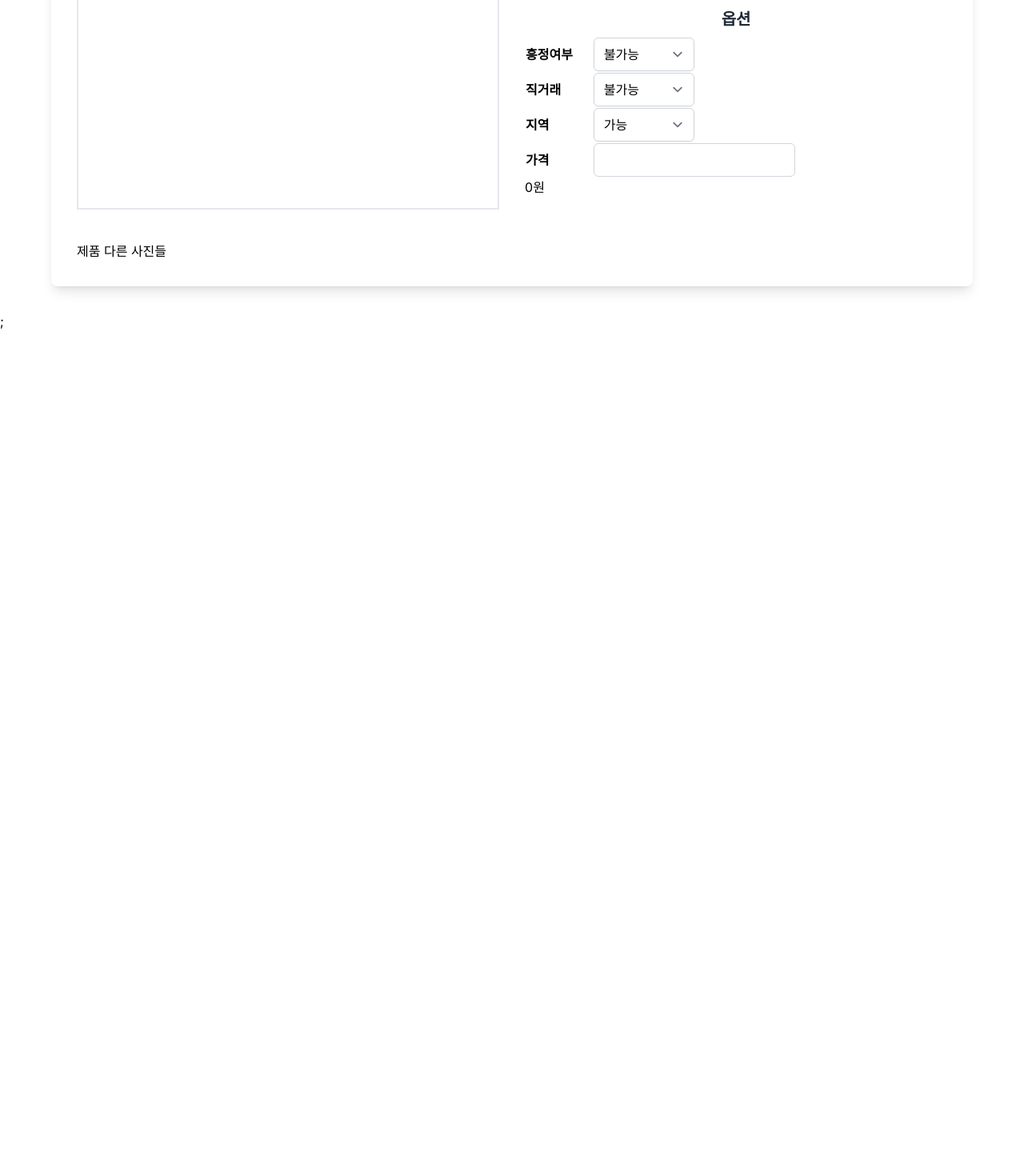
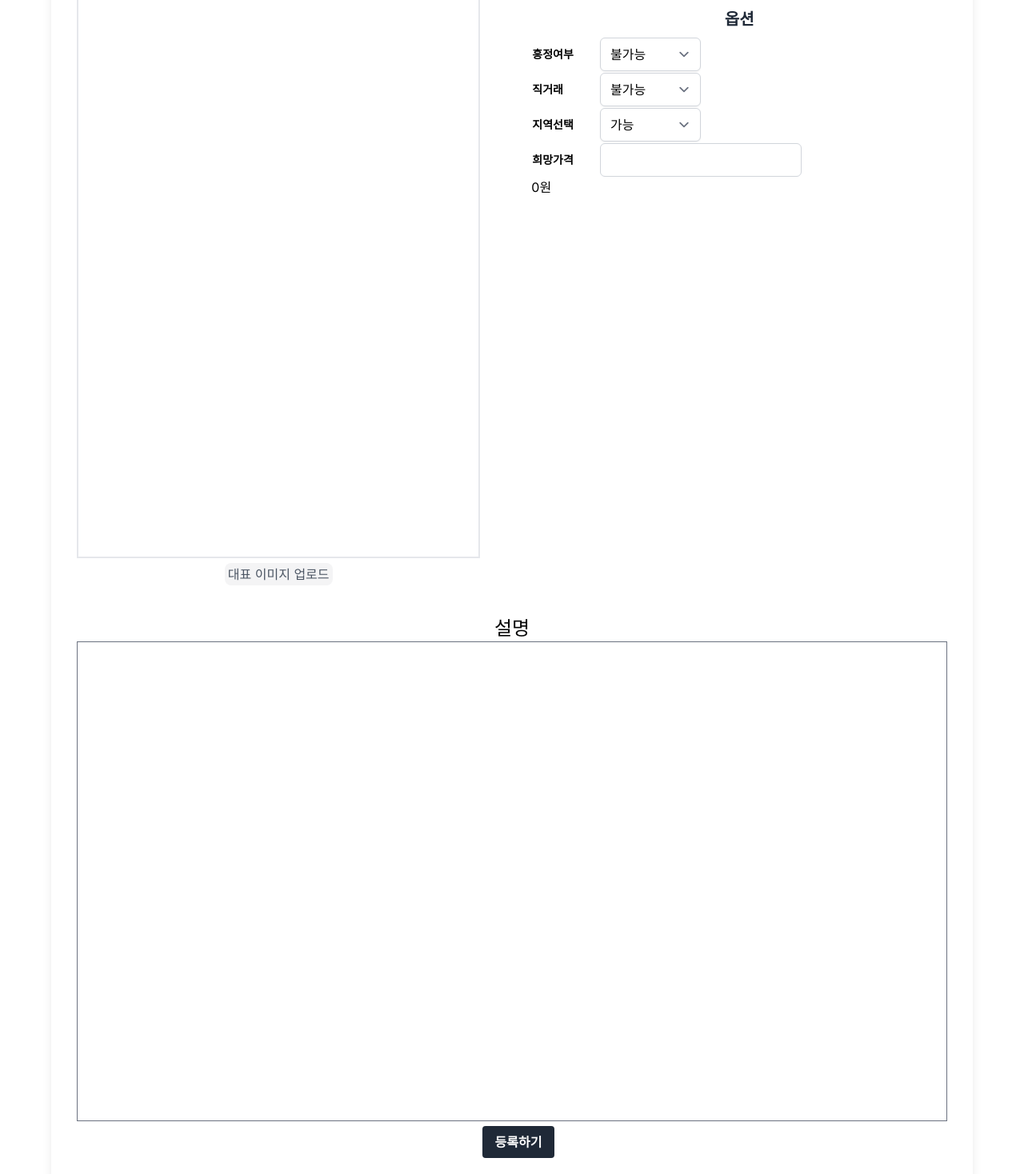
Before and after one commit to Winter100/next-shopping, a Next.js app: page /newproduct in a window 1280 px wide. Shown: the part 222-1690 px from the top of the page at 80% size. Before the commit the page ends 800 px from the top, so only its background shows below. Built offline with nearby package versions, Linux system fonts and the light colour scheme; no server answers; sample sign-in values are in the browser's storage.

Commit message:
btn폴더 정리, 에드 컴포넌트 등록하기버튼 추가

```diff
--- a/app/components/Product/AddProcuct.tsx
+++ b/app/components/Product/AddProcuct.tsx
@@ -7,22 +7,9 @@ export default function AddProcuct() {
   const [image, setImage] = useState(null);
   const [price, setPrice] = useState(0);
 
-  const handleTitleChange = (e: any) => {
-    setTitle(e.target.value);
-  };
-
-  const handleDescriptionChange = (e: any) => {
-    setDescription(e.target.value);
-  };
-
   function priceChangeHandler(e: React.ChangeEvent<HTMLInputElement>) {
     setPrice(Number(e.target.value));
   }
-
-  const handleImageChange = (e: any) => {
-    const file = e.target.files[0];
-    setImage(file);
-  };
 
   const handleSubmit = (e: any) => {
     e.preventDefault();
@@ -33,12 +20,27 @@ export default function AddProcuct() {
   };
 
   return (
-    <div className="container mx-auto py-8">
-      <div className="max-w-6xl mx-auto bg-white shadow-lg rounded-lg p-8">
+    <form className="container mx-auto py-8 ">
+      <div className="max-w-6xl mx-auto bg-white shadow-lg rounded-lg p-8 h-full">
         <div className="flex flex-col md:flex-row">
-          <div className="md:w-1/2 border-2">
-            <div className="border-2">이미지 자리</div>
+          <div className="md:w-[528px] md:mr-8">
+            <div className="border-2 h-[792px]">이미지 자리</div>
+            <div className="text-center mt-2 ">
+              <input
+                type="file"
+                className="hidden"
+                id="mainImage"
+                accept="image/*"
+              />
+              <label
+                htmlFor="mainImage"
+                className="bg-zinc-100 px-1 py-1 text-gray-600 rounded-lg cursor-pointer hover:text-black hover:font-bold "
+              >
+                대표 이미지 업로드
+              </label>
+            </div>
           </div>
+
           <div className="md:w-1/2 md:ml-8">
             <div className="text-4xl font-semibold text-gray-800 mb-3 text-center mb-10">
               <label className="block font-bold mb-1" htmlFor="title">
@@ -59,7 +61,7 @@ export default function AddProcuct() {
               <table>
                 <tbody>
                   <tr>
-                    <td className="font-semibold w-1/4">흥정여부</td>
+                    <td className="font-semibold text-sm w-1/4">흥정여부</td>
                     <td>
                       <select
                         name="bargaining"
@@ -76,7 +78,7 @@ export default function AddProcuct() {
                     </td>
                   </tr>
                   <tr>
-                    <td className="font-semibold">직거래</td>
+                    <td className="font-semibold text-sm w-1/4">직거래</td>
                     <td>
                       <select
                         name="isMeet"
@@ -93,7 +95,7 @@ export default function AddProcuct() {
                     </td>
                   </tr>
                   <tr>
-                    <td className="font-semibold">지역</td>
+                    <td className="font-semibold text-sm w-1/4">지역선택</td>
                     <td>
                       <select
                         name="random"
@@ -109,7 +111,7 @@ export default function AddProcuct() {
                   </tr>
 
                   <tr>
-                    <td className="font-semibold">가격</td>
+                    <td className=" font-semibold text-sm w-1/4">희망가격</td>
                     <td>
                       <input
                         onChange={priceChangeHandler}
@@ -128,14 +130,21 @@ export default function AddProcuct() {
           </div>
         </div>
 
-        <div className="mt-10">제품 다른 사진들</div>
+        <div className="mt-10">
+          <label htmlFor="description" className="block text-center text-2xl">
+            설명
+          </label>
+          <textarea
+            id="description"
+            className="resize-none w-full h-[600px] "
+          ></textarea>
+        </div>
+        <div className="text-center">
+          <button className="ml-4 px-4 py-2 bg-gray-800 text-white font-semibold rounded hover:bg-gray-700">
+            등록하기
+          </button>
+        </div>
       </div>
-    </div>
+    </form>
   );
 }
-
-{
-  /* <button className="ml-4 px-4 py-2 bg-gray-800 text-white font-semibold rounded hover:bg-gray-700">
-구매하기
-</button> */
-}
```
Also changed, not shown: app/components/Product/ProductDetail.tsx (+10 -1 lines), app/components/Btn/Btn.tsx (added).
